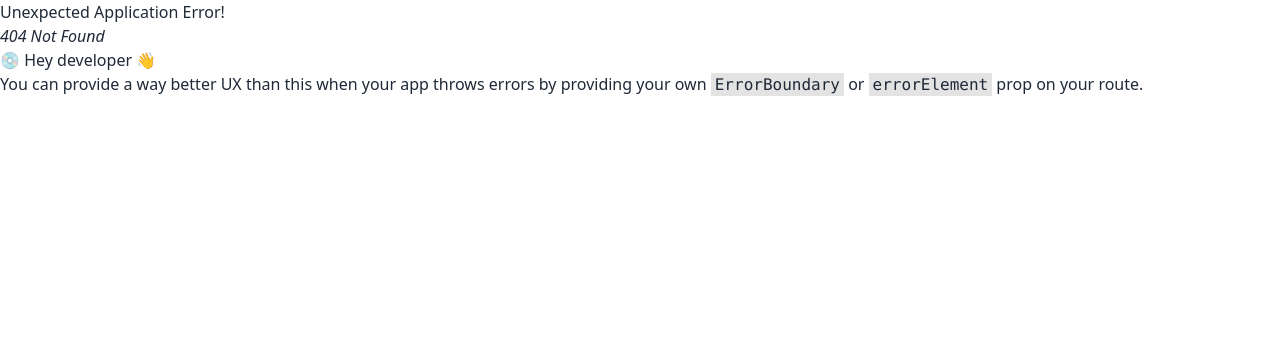
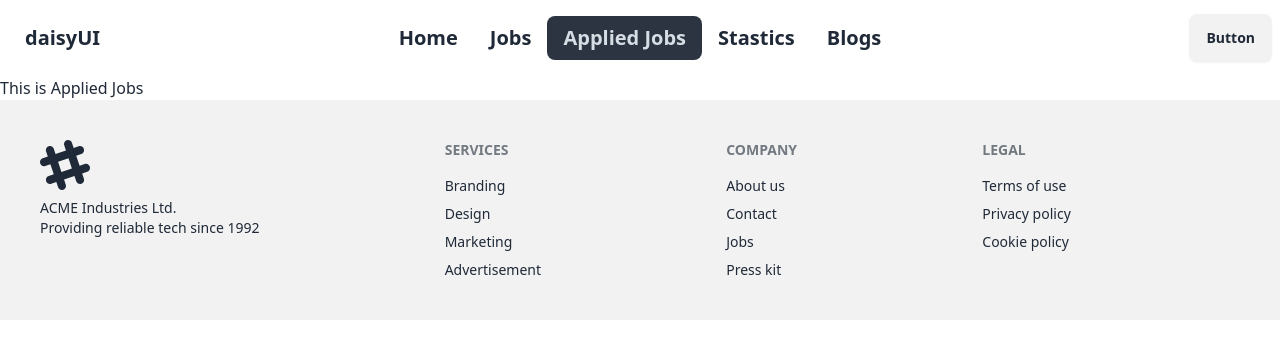
Before and after one commit to hossainta1/career-hub, a React (Vite) app: page /applied in a window 1280 px wide. Before the commit this address had no page. Shown: the top 358 px of the page. Built offline with nearby package versions, Linux system fonts and the light colour scheme.

Commit message:
Nasted route

```diff
--- /dev/null
+++ b/src/Components/AppliedJobs/AppliedJobs.jsx
@@ -0,0 +1,11 @@
+import React from 'react';
+
+const AppliedJobs = () => {
+    return (
+        <div>
+            <h2>This is Applied Jobs</h2>
+        </div>
+    );
+};
+
+export default AppliedJobs;
--- /dev/null
+++ b/src/Components/ErrorPage/ErrorPage.jsx
@@ -0,0 +1,13 @@
+import React from 'react';
+import { Link } from 'react-router-dom';
+
+const ErrorPage = () => {
+    return (
+        <div>
+            <h1>opps!! Error :400</h1>
+            <Link to="/">Go back to Home</Link>
+        </div>
+    );
+};
+
+export default ErrorPage;
--- /dev/null
+++ b/src/Components/Header/Header.jsx
@@ -0,0 +1,50 @@
+import React from 'react';
+import { NavLink } from 'react-router-dom';
+
+const Header = () => {
+    const link = <>
+    <li className='text-xl font-semibold'><NavLink to= "/">Home</NavLink> </li>
+    <li className='text-xl font-semibold'><NavLink to="/jobs">Jobs</NavLink></li>
+    <li className='text-xl font-semibold'><NavLink to="/applied">Applied Jobs</NavLink></li>
+    <li className='text-xl font-semibold'><NavLink to="/stastics">Stastics</NavLink></li>
+    <li className='text-xl font-semibold'><NavLink to="/blogs">Blogs</NavLink></li>
+    </>
+    return (
+        <div className="navbar bg-base-100">
+  <div className="navbar-start">
+    <div className="dropdown">
+      <div tabIndex={0} role="button" className="btn btn-ghost lg:hidden">
+        <svg
+          xmlns="http://www.w3.org/2000/svg"
+          className="h-5 w-5"
+          fill="none"
+          viewBox="0 0 24 24"
+          stroke="currentColor">
+          <path
+            strokeLinecap="round"
+            strokeLinejoin="round"
+            strokeWidth="2"
+            d="M4 6h16M4 12h8m-8 6h16" />
+        </svg>
+      </div>
+      <ul
+        tabIndex={0}
+        className="menu menu-sm dropdown-content bg-base-100 rounded-box z-[1] mt-3 w-52 p-2 shadow">
+        {link}
+      </ul>
+    </div>
+    <a className="btn btn-ghost text-xl">daisyUI</a>
+  </div>
+  <div className="navbar-center hidden lg:flex">
+    <ul className="menu menu-horizontal px-1">
+     {link}
+    </ul>
+  </div>
+  <div className="navbar-end">
+    <a className="btn">Button</a>
+  </div>
+</div>
+    );
+};
+
+export default Header;
--- a/src/Components/Root/Root.jsx
+++ b/src/Components/Root/Root.jsx
@@ -1,10 +1,12 @@
 import React from 'react';
 import { Outlet } from 'react-router-dom';
 import Footer from '../Footer/Footer';
+import Header from '../Header/Header';
 
 const Root = () => {
     return (
         <div>
+            <Header></Header>
             <Outlet></Outlet>
             <Footer></Footer>
         </div>
--- a/src/main.jsx
+++ b/src/main.jsx
@@ -7,16 +7,23 @@
 } from "react-router-dom";
 import Root from "./Components/Root/Root";
 import Home from "./Components/Home/Home";
+import AppliedJobs from "./Components/AppliedJobs/AppliedJobs";
+import ErrorPage from "./Components/ErrorPage/ErrorPage";
 
 const router = createBrowserRouter([
   {
     path: "/",
     element: <Root></Root>,
+    errorElement: <ErrorPage></ErrorPage>,
     children: [
       {
         path: '/',
         element: <Home></Home>
-      }
+      },
+      {
+        path: "/applied",
+        element: <AppliedJobs></AppliedJobs>
+      },
     ]
   },
 ]);
```
